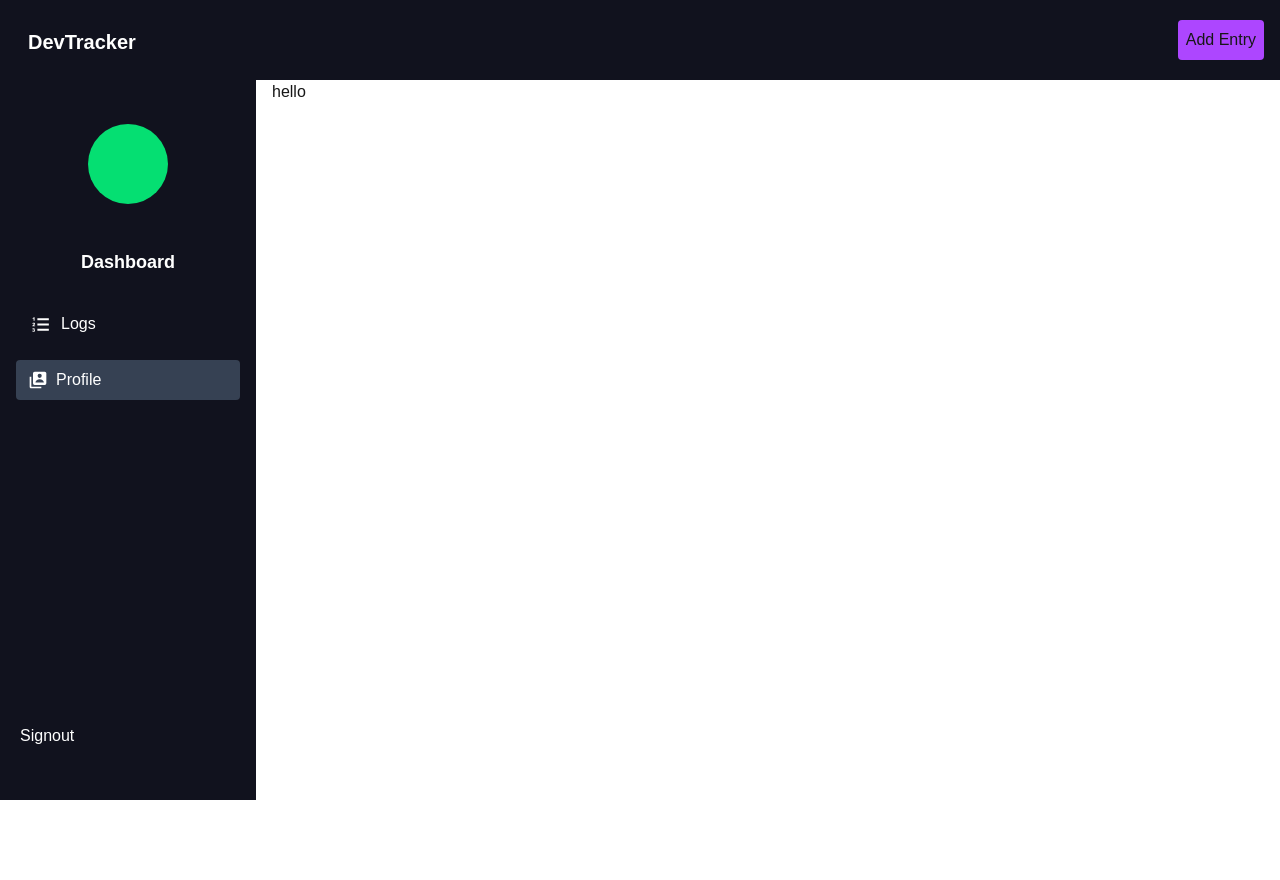
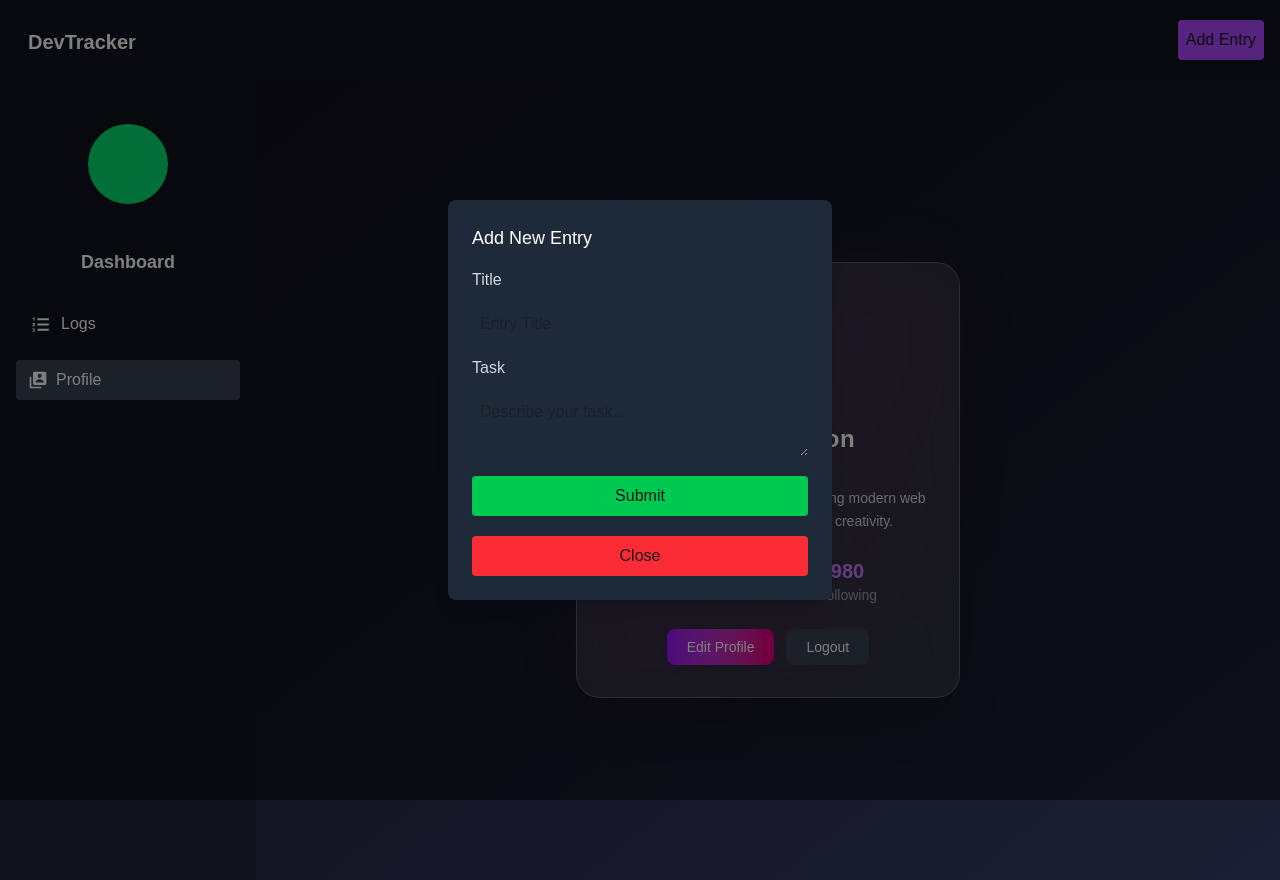
Before and after one commit to chiekjowk2/devTrack, a Next.js app in the folder frontend/: page /profile in a window 1280 px wide. Both pictures are taken after a click on the button "Add Entry". Before the commit the page ends 800 px from the top, so only its background shows below. Built offline with nearby package versions, Linux system fonts and the light colour scheme; grey boxes are pictures that could not be loaded.

Commit message:
Add modal for adding new entries and edit profile functionality; enhance UI components

```diff
--- a/frontend/Navigation/Navbar.tsx
+++ b/frontend/Navigation/Navbar.tsx
@@ -1,9 +1,64 @@
-import React from 'react'
+"use client";
+import React, { useState } from "react";
 
-export default function Navbar() {
+
+
+function HandleEntry({ onClose }) {
+  const modalRef = React.useRef();
+
   return (
-    <div className="bg-[#11121E] h-20 flex items-center justify-end px-4 ">
-      <button className='bg-purple-500 p-2 rounded cursor-pointer'>Add Entry</button>
+    // Overlay (clicking this closes the modal)
+    <div
+      className="fixed inset-0 bg-black/50 flex justify-center items-center z-50"
+      onClick={onClose} // click anywhere on overlay closes modal
+    >
+      {/* Stop propagation so clicks inside modal don’t close it */}
+      <div
+        ref={modalRef}
+        className="bg-gray-800 p-6 rounded-lg w-96 shadow-xl"
+        onClick={(e) => e.stopPropagation()}
+      >
+        <h1 className="text-white text-lg mb-4">Add New Entry</h1>
+        <div className="flex flex-col gap-3">
+          <label className="text-gray-300">Title</label>
+          <input
+            type="text"
+            placeholder="Entry Title"
+            className="p-2 rounded outline-none"
+          />
+          <label className="text-gray-300">Task</label>
+          <textarea
+            placeholder="Describe your task..."
+            className="p-2 rounded outline-none"
+          />
+          <button className="bg-green-500 p-2 rounded mt-2 cursor-pointer">
+            Submit
+          </button>
+          <button
+            className="bg-red-500 p-2 rounded mt-2 cursor-pointer"
+            onClick={onClose}
+          >
+            Close
+          </button>
+        </div>
+      </div>
     </div>
   );
 }
+
+export default function Navbar() {
+  const [showEntry, setShowEntry] = useState(false);
+
+  return (
+    <div className="bg-[#11121E] h-20 flex items-center justify-end px-4 relative">
+      <button
+        className="bg-purple-500 p-2 rounded cursor-pointer"
+        onClick={() => setShowEntry(true)}
+      >
+        Add Entry
+      </button>
+
+      {showEntry && <HandleEntry onClose={() => setShowEntry(false)} />}
+    </div>
+  );
+}
--- a/frontend/Navigation/Sidebar.tsx
+++ b/frontend/Navigation/Sidebar.tsx
@@ -60,9 +60,7 @@ export default function Sidebar() {
           </li>
         ))}
       </ul>
-      <div className="mt-auto mb-10 px-2">
-        <button  className="cursor-pointer">Signout</button>
-      </div>
+
     </div>
   );
 }
--- a/frontend/app/page.tsx
+++ b/frontend/app/page.tsx
@@ -2,7 +2,7 @@
 
 export default function Homepage() {
   return (
-    <div className="flex min-h-screen bg-[#1d1d28] text-white">
+    <div className="flex min-h-screen ] text-white bg-gradient-to-br from-[#0f0f1a] via-[#141626] to-[#1c1e33]">
       {/* Main Content Area */}
       <div className="flex-1 px-4 py-6 md:px-8 overflow-y-auto ">
         <h1 className="text-2xl font-semibold mb-6">Logs</h1>
--- a/frontend/app/profile/page.tsx
+++ b/frontend/app/profile/page.tsx
@@ -1,9 +1,115 @@
-import React from 'react'
+"use client";
+import React, { useState } from "react";
 
-export default function Profile() {
+function EditProfileModal({ onClose }) {
   return (
-    <div className="px-4 ">
-      <h1>hello</h1>
+    <div
+      className="fixed inset-0 bg-black/60 flex justify-center items-center z-50"
+      onClick={onClose}
+    >
+      <div
+        className="bg-gray-900 text-white p-6 rounded-2xl shadow-2xl w-96 relative"
+        onClick={(e) => e.stopPropagation()}
+      >
+        <h2 className="text-xl font-semibold mb-4">Edit Profile</h2>
+
+        <div className="flex flex-col gap-3">
+          <label className="text-sm text-gray-400">Full Name</label>
+          <input
+            type="text"
+            placeholder="Enter full name"
+            className="p-2 rounded bg-gray-800 outline-none focus:ring-2 focus:ring-purple-500"
+          />
+
+          <label className="text-sm text-gray-400">Email</label>
+          <input
+            type="email"
+            placeholder="Enter email"
+            className="p-2 rounded bg-gray-800 outline-none focus:ring-2 focus:ring-purple-500"
+          />
+
+          <label className="text-sm text-gray-400">Bio</label>
+          <textarea
+            placeholder="Tell us about yourself..."
+            className="p-2 rounded bg-gray-800 outline-none focus:ring-2 focus:ring-purple-500"
+          />
+
+          <div className="flex justify-end gap-3 mt-4">
+            <button
+              onClick={onClose}
+              className="px-4 py-2 rounded bg-gray-700 hover:bg-gray-600 transition cursor-pointer"
+            >
+              Cancel
+            </button>
+            <button className="px-4 py-2 rounded bg-green-500 hover:opacity-90 transition cursor-pointer">
+              Save Changes
+            </button>
+          </div>
+        </div>
+      </div>
     </div>
   );
 }
+
+export default function Profile() {
+  const [showEdit, setShowEdit] = useState(false);
+
+  return (
+    <div className="flex justify-center items-center min-h-screen bg-gradient-to-br from-[#0f0f1a] via-[#141626] to-[#1c1e33] px-4">
+      <div className="relative bg-white/10 backdrop-blur-lg border border-white/20 rounded-3xl p-8 shadow-2xl w-full max-w-sm text-center text-white transition-all duration-300 hover:scale-[1.02] hover:shadow-purple-500/30">
+        <div className="absolute inset-0 rounded-3xl bg-gradient-to-br from-purple-500/30 via-pink-500/20 to-transparent opacity-30 blur-2xl -z-10"></div>
+
+        {/* Profile Image */}
+        <div className="relative">
+          <img
+            src="https://images.unsplash.com/photo-1535713875002-d1d0cf377fde?auto=format&fit=crop&w=200&q=80"
+            alt="User Avatar"
+            className="w-28 h-28 rounded-full mx-auto border-4 border-purple-500 shadow-lg object-cover"
+          />
+          <span className="absolute bottom-2 right-[42%] w-4 h-4 bg-green-500 border-2 border-gray-900 rounded-full"></span>
+        </div>
+
+        {/* Info */}
+        <h2 className="text-2xl font-semibold mt-4 tracking-wide">
+          Miles Johnson
+        </h2>
+        <p className="text-gray-400 text-sm mb-3">@miles.dev</p>
+        <p className="text-gray-300 text-sm mb-6 leading-relaxed">
+          Passionate software engineer crafting modern web apps with React,
+          Tailwind, and creativity.
+        </p>
+
+        {/* Stats */}
+        <div className="flex justify-center gap-8 mb-6">
+          <div>
+            <h3 className="text-xl font-bold text-purple-400">240</h3>
+            <p className="text-gray-400 text-sm">Posts</p>
+          </div>
+          <div>
+            <h3 className="text-xl font-bold text-purple-400">1.2K</h3>
+            <p className="text-gray-400 text-sm">Followers</p>
+          </div>
+          <div>
+            <h3 className="text-xl font-bold text-purple-400">980</h3>
+            <p className="text-gray-400 text-sm">Following</p>
+          </div>
+        </div>
+
+        {/* Buttons */}
+        <div className="flex gap-3 justify-center">
+          <button
+            onClick={() => setShowEdit(true)}
+            className="bg-gradient-to-r from-purple-600 to-pink-600 px-5 py-2 rounded-lg text-sm font-medium shadow-md hover:opacity-90 transition cursor-pointer"
+          >
+            Edit Profile
+          </button>
+          <button className="bg-gray-700 px-5 py-2 rounded-lg text-sm font-medium hover:bg-gray-600 transition cursor-pointer">
+            Logout
+          </button>
+        </div>
+      </div>
+
+      {showEdit && <EditProfileModal onClose={() => setShowEdit(false)} />}
+    </div>
+  );
+}
```
